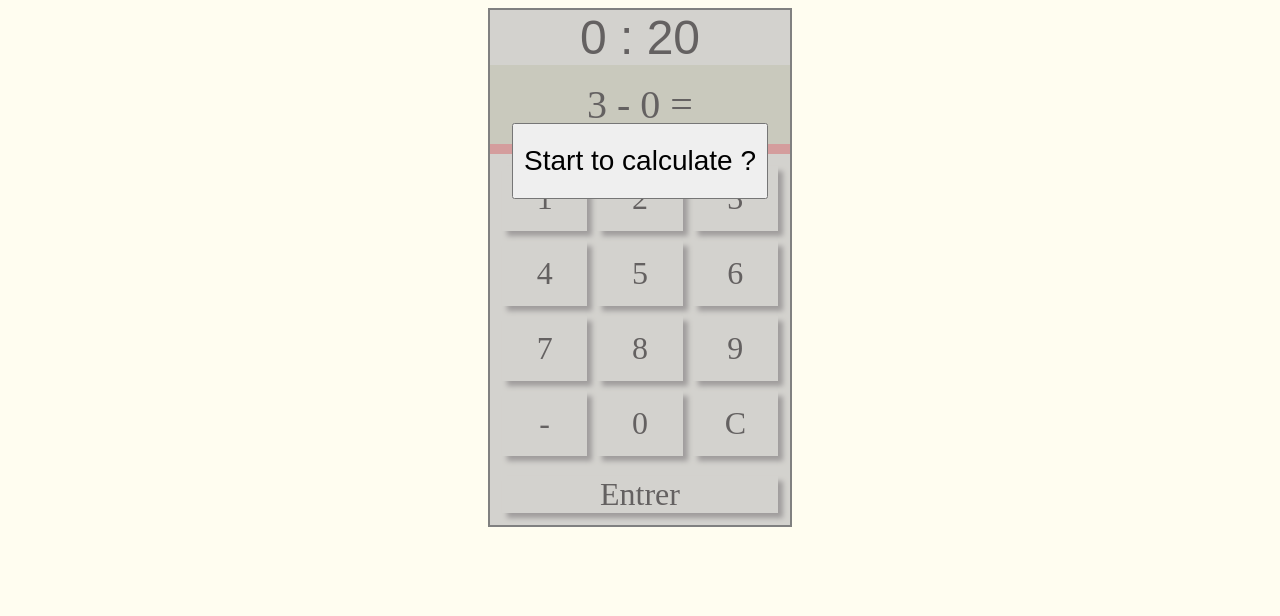
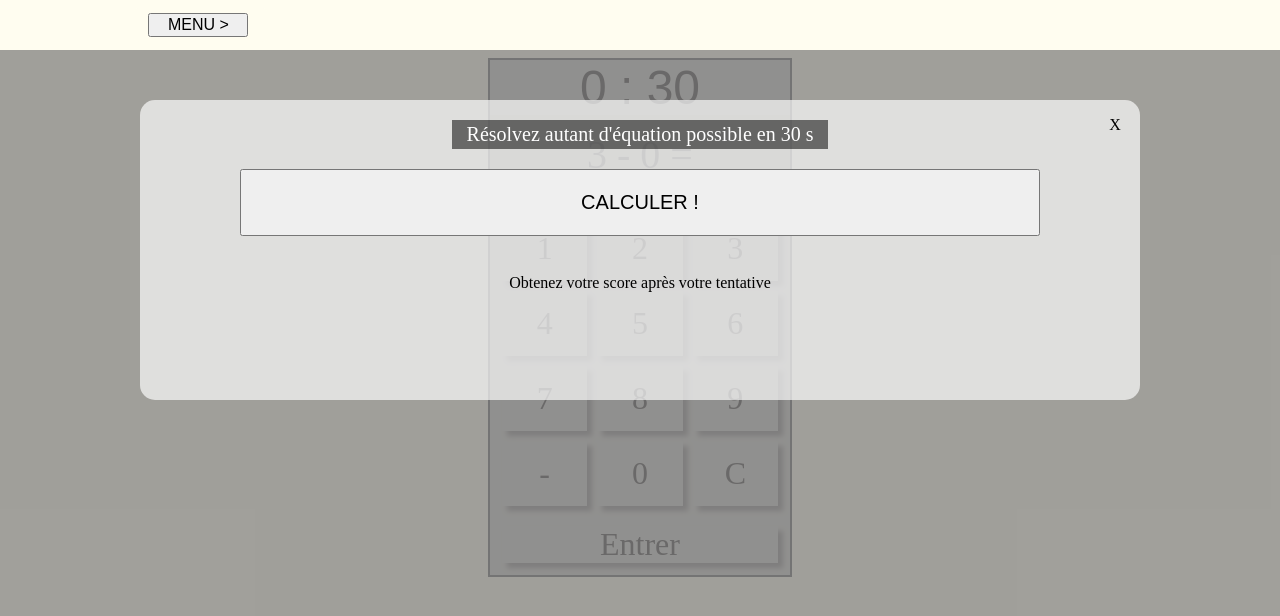
Before and after one commit to botlane-feeder/mental-calculation-gui, a SvelteKit app: page / in a window 1280 px wide. Shown: the top 616 px of the page. Built offline with nearby package versions, Linux system fonts and the light colour scheme; a web font is replaced by a local one.

Commit message:
ADD : Ajout de la modal, de la navbar et du dropdown + UPDATE : modification du lancement

```diff
--- /dev/null
+++ b/src/components/Dropdown.svelte
@@ -0,0 +1,61 @@
+<script lang="ts">
+  import type { Snippet } from 'svelte';
+  interface P {
+    children:Snippet,
+    title:string,
+    direction:string,
+    closeDropdown?:boolean};
+
+  let { children, title, direction="row", closeDropdown=$bindable()}:P = $props();
+
+  let show = $state(false);
+
+  $effect(()=>{
+    if(closeDropdown){
+      show = false;
+      closeDropdown=false;
+    }
+  })
+
+</script>
+
+<div class="container" >
+  <button class="buttonTitle" onmouseup={()=>{show=!show}} >{title+(show?" <":" >")}</button>
+  <div class="dropdown" style="flex-direction: {direction};">
+    {#if show}
+    {@render children()}
+    {/if}
+  </div>
+</div>
+
+<style>
+  .container{
+    background-color: #FFFDF0;
+    border-radius: 5px;
+    padding: 5px 10px;
+    /* margin:5px 10px; */
+    display:flex;
+    gap:5px;
+    align-items: start;
+    flex-direction: row;
+  }
+  button{
+    width: 100px;
+    font-size: 16px;
+    display: flex;
+    justify-content: center;
+
+    margin:0px 4px;
+    cursor: pointer;
+  }
+  .dropdown{
+    display:flex;
+    align-items: start;
+    gap: 5px;
+  }
+  @media (max-width: 600px) {
+  .dropdown {
+    flex-direction: column !important;
+  }
+}
+</style>
--- a/src/components/Keypad.svelte
+++ b/src/components/Keypad.svelte
@@ -32,6 +32,15 @@
   <div class="cell" onclick={enterResponse}> Entrer </div>
 </div>
 
+<!-- <div class="container">
+  <div class="numbers">
+    {#each ["1","2","3","4","5","6","7","8","9","-","0","C"] as cell}
+    <button class="cell number" onclick={()=>{pushResponse(cell);}}>{cell}</button>
+    {/each}
+  </div>
+  <button class="cell" onclick={enterResponse}> Entrer </button>
+</div> -->
+
 <style>
   .container{
     display: flex;
@@ -43,13 +52,13 @@
 
     cursor: pointer;
   }
-  .numbers{
+  div.numbers{
     display: grid;
     grid-template-columns: repeat(3, 1fr);
     gap: 10px;
 
   }
-  .cell{
+  div.cell{
     display:flex;
     justify-content:center;
     align-items: center;
@@ -62,11 +71,11 @@
     /* background-color: #FFF2C2; */
 
   }
-  .cell:hover{
+  div.cell:hover{
     box-shadow: -5px -5px 5px grey;
     background-color: lightgrey;
   }
-  .number{
+  div.number{
     height: 65px;
   }
 </style>
--- a/src/components/MentalCalculation.svelte
+++ b/src/components/MentalCalculation.svelte
@@ -1,12 +1,16 @@
 <script lang="ts">
-  import type { EquationType,CoundownTriggers } from "$lib/types";
+  import type { EquationType, CoundownTriggers } from "$lib/types";
 
   import CountdownTime from "./CountdownTime.svelte";
   import Equation from "./Equation.svelte";
   import CountdownBar from "./CountdownBar.svelte";
   import Keypad from "./Keypad.svelte";
 
-  let { equationArray }:{ equationArray:EquationType[] } = $props();
+  import Modal from "./Modal.svelte";
+
+  let { newGameTrigger=$bindable(), equationArray }:{newGameTrigger:boolean, equationArray:EquationType[] } = $props();
+
+  let globalTimer = 30;
 
   let score = $state(0);
 
@@ -58,23 +62,34 @@
       wrongAnimating = false;
     }, 1000);
   }
+  function startNewGame(){
+    countdownTimeTriggers["start"]=true;
+    countdownBarTriggers["start"]=true;
+    score=0;
+    startNewEquation();
+  }
   // Lancement initial du jeu
   $effect(()=>{
+    if( newGameTrigger ){
+      newGameTrigger=false;
+      countdownTimeEnd=false;
+      startNewGame();
+    }
+  })
+  $effect(()=>{
     if(!countdownTimeEnd){
-      // Lancement des chronos
-      countdownTimeTriggers["start"]=true;
-      countdownBarTriggers["start"]=true;
-      score=0;
+      startNewGame();
     }
   });
   //
   $effect(()=>{
-
     if(!countdownTimeEnd && countdownBarEnd){
       // Affichage rouge
       wrongAnimation();
       // Lance une nouvelle équation
       startNewEquation();
+      // Réinitialisation de la réponse
+      response = 0;
     }else if( countdownTimeEnd ){
       countdownBarTriggers["pause"]=true;
     }
@@ -82,25 +97,25 @@
 </script>
 
 <div class="container">
-  <CountdownTime bind:triggers={countdownTimeTriggers} bind:end={countdownTimeEnd} duration={20}/>
+  <CountdownTime bind:triggers={countdownTimeTriggers} bind:end={countdownTimeEnd} duration={globalTimer}/>
   {#key winAnimating || wrongAnimating}
   <Equation {equation} {response} {winAnimating} {wrongAnimating}/>
   {/key}
   <CountdownBar bind:triggers={countdownBarTriggers} duration={3000} bind:end={countdownBarEnd}/>
   <Keypad bind:response={response} {verification}/>
 
-  {#if countdownTimeEnd}
-  <div class="startMentalCalculation">
-    <button onclick={()=>{ countdownTimeEnd = false}}>Start to calculate ?</button>
-    <div class="score">
-      {#if score > 0}
-        <div>Votre score est de {score} !</div>
-      {/if}
-    </div>
-  </div>
-  <!-- <div>FIN, Score : </div> -->
+  {#if countdownTimeEnd} <div class="blur"> </div> {/if}
+</div>
+<Modal onclick={()=>{ countdownTimeEnd = false}} title={`Résolvez autant d'équation possible en ${globalTimer} s`} show={countdownTimeEnd}>
+  {#if score > 0}
+    <div class="score">Votre score est de {score} !</div>
+  {:else}
+    <div class="score">Obtenez votre score après votre tentative</div>
   {/if}
-</div>
+</Modal>
+
+
+
 
 <style>
   .container{
@@ -111,37 +126,17 @@
     background-color: #EFF3EA;
     border: solid 2px grey;
   }
-  .startMentalCalculation{
+  .blur{
     position: absolute;
     top: 0px;
     background-color: #bbb7b788;
     width:100%;
     height:100%;
     z-index: 10;
-
-    display: flex;
-    flex-direction: column;
-    align-items: center;
-    justify-content: space-evenly;
   }
   .score{
     width: 80%;
-    height:100px;
-  }
-  .score div{
-    width: 100%;
-    height:100%;
-    background-color: #fdffec;
     text-align: center;
-
-    display: flex;
-    flex-direction: column;
-    justify-content: center;
-
-  }
-  .startMentalCalculation button{
-    font-size: 28px;
-    padding: 20px 10px;
   }
 
 </style>
--- /dev/null
+++ b/src/components/Modal.svelte
@@ -0,0 +1,115 @@
+<script lang="ts">
+
+  // import close from "$static/icons/closeCrosse-black.png"
+
+  let {onclick, title, show, children} = $props();
+  let modalButton=$state({
+    delay:5,
+    idInterval:0,
+    btnDisabled:true
+  });
+
+  function delayButton(){
+    if(modalButton["delay"] > 0){
+     modalButton["delay"] -= 1;
+    }else{
+      clearInterval(modalButton["idInterval"]);
+      modalButton["btnDisabled"]=false;
+    }
+  }
+
+  $effect(()=>{
+    if(show){
+      modalButton["idInterval"] = setInterval(delayButton, 100);
+    }
+  });
+</script>
+
+{#if show}
+<div class="container">
+  <div class="modal">
+    <p class="title">{title}</p>
+    <button {onclick} disabled={modalButton["btnDisabled"]}>CALCULER !</button>
+    <p class="text"></p>
+    {@render children()}
+    <!-- svelte-ignore a11y_no_static_element_interactions -->
+    <div class="closingCross" onmouseup={()=>{show=false;}}>X</div>
+  </div>
+</div>
+{/if}
+
+<style>
+  .container{
+    position: absolute;
+    top:50px;
+    left:0px;
+    z-index: 10;
+    width:100%;
+    /* height:100%; */
+    height: calc(100% - 50px);
+    background-color: #6e6e6ea6;
+
+    display: flex;
+    flex-direction: column;
+    align-items: center;
+    justify-content: space-evenly;
+  }
+
+  .modal{
+    position: absolute;
+    top: 50px;
+    /* transform: translateY(-50%); */
+    width: 80%;
+    max-width: 1000px;
+    min-width: 350px;
+    height: 300px;
+
+    background-color: #FFFFFFAA;
+    border-radius: 15px;
+
+    display: flex;
+    flex-direction: column;
+    justify-content: start;
+    align-items: center;
+
+  }
+  .closingCross{
+    position: absolute;
+    top:10px;
+    right:10px;
+    width: 30px;
+    height: 30px;
+
+    display: flex;
+    flex-direction: row;
+    justify-content: center;
+    align-items: center;
+
+    cursor:pointer;
+    transition: all 0.3s ease;
+  }
+  .closingCross:hover{
+    scale: 1.2;
+    background-color: #FFFFFF;
+    border-radius: 30px;
+  }
+  p{
+    padding: 3px 15px;
+  }
+  .title{
+    background-color: #00000088;
+    color: white;
+    font-size: 20px;
+  }
+  .modal button{
+    width: 80%;
+
+    font-size: 20px;
+    padding: 20px 10px;
+
+    cursor: pointer;
+  }
+  button:disabled{
+    cursor: wait;
+  }
+</style>
--- /dev/null
+++ b/src/components/Navbar.svelte
@@ -0,0 +1,72 @@
+<script lang="ts">
+  import Dropdown from "./Dropdown.svelte";
+  /** TODO
+   * Faire un dropdown pour le menu
+   * - nouvelle partie
+   * - changer de niveau
+   * Avec un dropdown changer de niveau
+   * - facile
+   * - moyen
+   * - difficile
+   */
+
+  let {newGameTrigger=$bindable(), height}:{newGameTrigger:boolean, height:string}=$props();
+  let closeDropdown:boolean = $state(false)
+
+  function onButtonClick(callback:any){
+    callback();
+    closeDropdown = true;
+  }
+</script>
+
+<div class="container" style="height:{height}">
+  <Dropdown title={"MENU"} direction={"column"}  bind:closeDropdown={closeDropdown}>
+    <button onclick={()=>{onButtonClick(()=>{newGameTrigger=true})}}>Nouvelle partie</button>
+    <!-- <Dropdown title={"Niveau"} direction={"row"}>
+      <button>Facile</button>
+      <button>Moyen</button>
+      <button>Difficile</button>
+    </Dropdown> -->
+
+    <!-- <Dropdown title={"Jeux seul"} direction={"row"}>
+      <button>Sudoku</button>
+      <button>Masteming</button>
+    </Dropdown> -->
+
+    <!-- <Dropdown title={"Jeux équipe"} direction={"row"}>
+      <button>Sudoku</button>
+      <button>Bataille navale</button>
+    </Dropdown> -->
+    <!-- <button>Mental Calculation</button> -->
+    <!-- <button>SUDOKU</button> -->
+    <!-- <button>Memorize</button> -->
+  </Dropdown>
+</div>
+
+<style>
+  .container{
+    position: relative;
+
+    z-index: 15;
+  }
+
+  button{
+    /* position: absolute; */
+    /* top:50%; */
+    background-color:#0a0a23;
+    color: #fff;
+    border:none;
+    border-radius:10px;
+    padding: 10px;
+    /* min-height:30px;  */
+    /* min-width: 120px; */
+    cursor: pointer;
+
+    transition: all 0.3s ease;
+  }
+  button:hover{
+    background-color:#002ead;
+    border-radius:10px;
+    box-shadow: 0px 0px 2px 2px rgb(0,0,0);
+  }
+</style>
--- a/src/routes/+page.svelte
+++ b/src/routes/+page.svelte
@@ -1,19 +1,31 @@
 <script lang="ts">
   import MentalCalculation from "../components/MentalCalculation.svelte";
+  import Navbar from "../components/Navbar.svelte";
   import type { EquationType } from "$lib/types";
 
+  let { data }= $props();
 
-  let { data }= $props();
+  let newGameTrigger:boolean=$state(false);
   let equationArray:EquationType[] = data["equationArray"];
 </script>
 
 <div class="container">
-  <MentalCalculation { equationArray }/>
+  <Navbar bind:newGameTrigger={newGameTrigger} height={"50px"}/>
+  <div class="main">
+    <MentalCalculation bind:newGameTrigger={newGameTrigger} { equationArray }/>
+  </div>
 </div>
 
 
 <style>
   .container{
+    width: 80%;
+    margin: 0 10%;
+    display:flex;
+    flex-direction: column;
+    align-items: start;
+  }
+  .main{
     width: 100%;
     display:flex;
     flex-direction: column;
```
Also changed, not shown: 2 other files (tests, documents, lock files or other folders).
